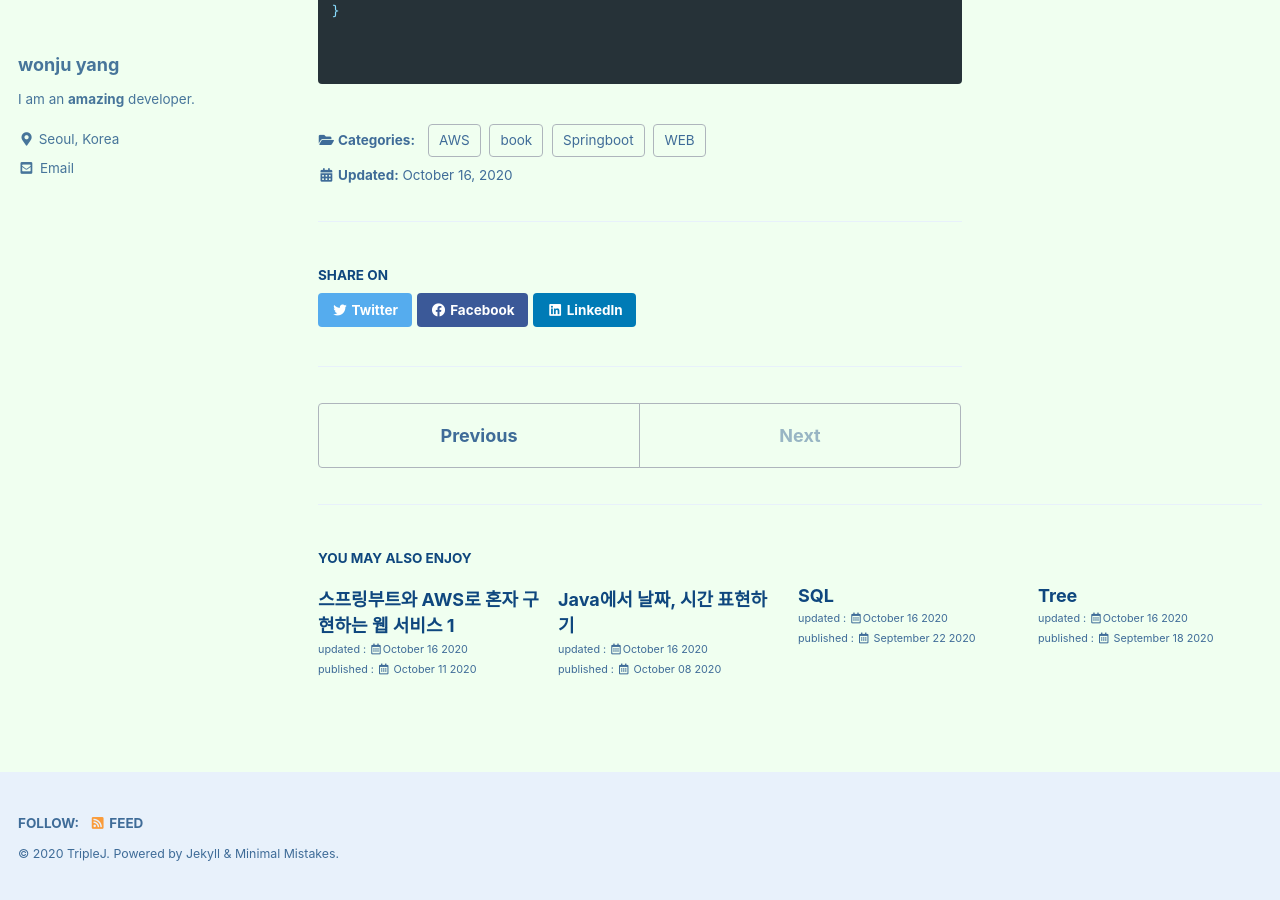
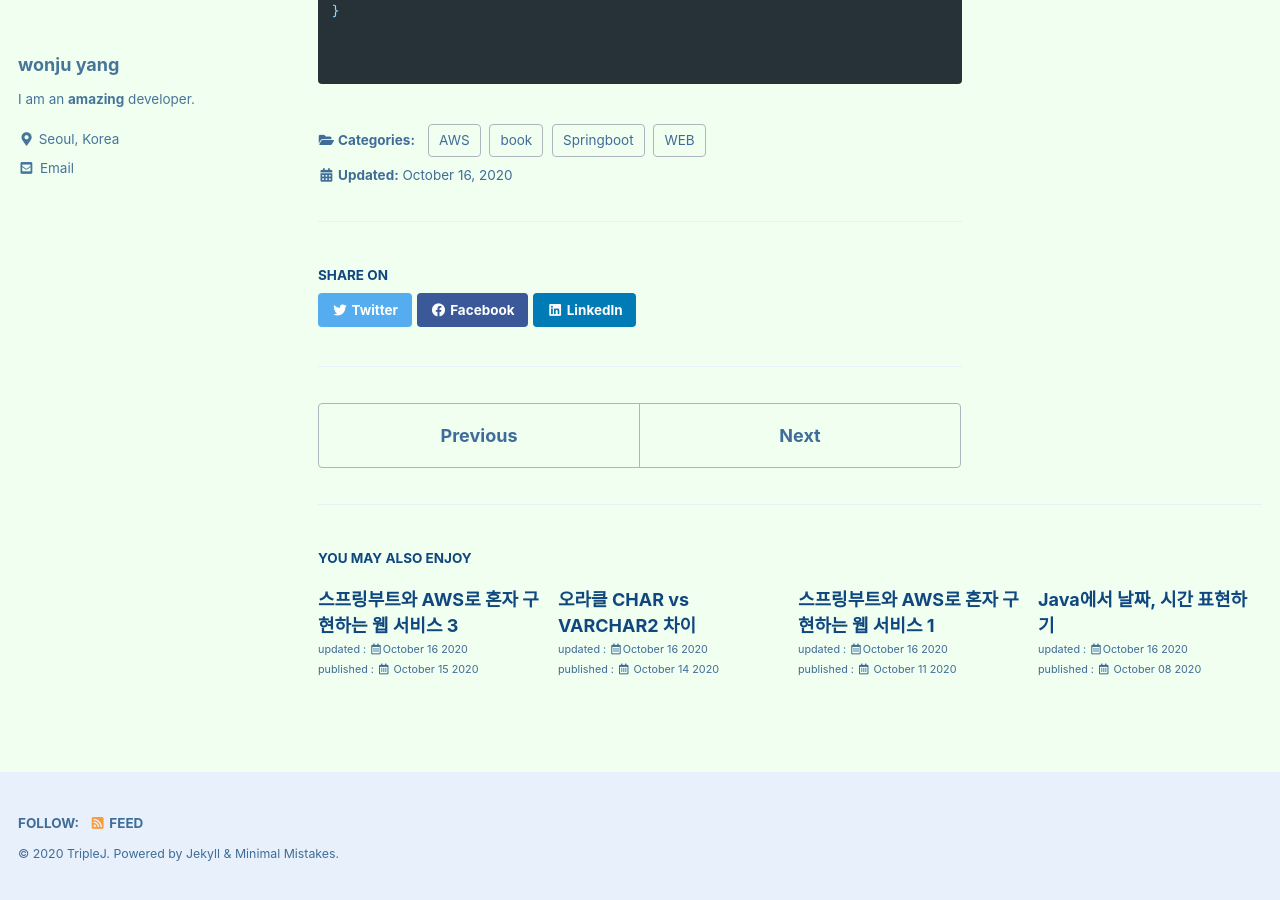
Before and after one commit to wonjuYang/wonjuYang.github.io, a Jekyll site: the page built from _posts/2020-10-12-spb_aws_2.md, in a window 1280 px wide and 900 px high, scrolled down 6608 px. Built offline with Jekyll 4.4.1, drawn with Linux system fonts in a browser that asks for light colours; cached includes are drawn as plain includes; some of the changed lines change nothing that is shown; some of the changed text lies outside the part shown.

Commit message:
spb_aws_3.md added

````diff
--- a/_posts/2020-10-12-spb_aws_2.md
+++ b/_posts/2020-10-12-spb_aws_2.md
@@ -8,7 +8,7 @@ last_modified_at: now
 <br/><br/><br/>
 
 
-# 2장 스프링 부트에서 테슽 코드를 작성하자
+# 2장 스프링 부트에서 테스트 코드를 작성하자
 <br/>
 
 ### 꼭 기억해야 할 것
--- /dev/null
+++ b/_posts/2020-10-14-Oracle_varchar2vschar.md
@@ -0,0 +1,25 @@
+---
+title: "오라클 CHAR vs VARCHAR2 차이"
+categories: Oracle datatype char varchar2
+date: 2020-10-14
+last_modified_at: now
+---
+
+
+# 데이터 타입
+## 1) CHAR(size) : 고정길이 문자열 데이터 타입, size보다 작은 크기의 문자열을 저장하면 남은 공간만큼 공백으로 채워넣어 원래 설정인 size만큼 메모리에 저장
+<br/>
+
+## ex) 주민번호, 제품 번호
+<br/> <br/>
+
+## 2)VARCHAR2(size) : 가변길이 문자열 데이터 타입, size보다 작은 크기의 문자열을 저장하면 빈 공간에 null을 넣어 원래 넣고자 한 문자열 크기만큼 메모리에 저장
+<br/>
+
+## ex) 문자열을 비교할 때
+<br/> <br/>
+
+
+
+
+# VARCHAR2는 저장하고자 했던 문자열만큼 저장되니 상관이 없지만 CHAR은 빈 공간만큼 공백을 채워서 저장해 비교연산 실행시 주의해야 한다
--- /dev/null
+++ b/_posts/2020-10-15-spb_aws_3.md
@@ -0,0 +1,190 @@
+---
+title: "스프링부트와 AWS로 혼자 구현하는 웹 서비스 3"
+categories: Springboot AWS WEB book
+date: 2020-10-15
+last_modified_at: now
+---
+
+<br/><br/><br/>
+
+
+# 3장 스프링부트에서 JPA로 데이터베이스 다뤄보자
+<br/>
+
+### 꼭 기억해야 할 것
+__Entity 클래스에서는 절대 Setter 메소드를 만들지 않는다 대신, @Builder를 통해 제공되는 빌더 클래스를 사용한다__ <br/>
+
+
+<br/><br/>
+
+## 1. JPA 소개
+    - JPA(Java Persistence API) : DB 테이블과 자바 객체 사이의 매핑을 처리해주는 ORM이란 기술의 표준 [출처](https://dev-troh.tistory.com/150)
+    - 개발자는 객체지향적으로 프로그래밍을 하고, JPA가 이를 관계형 데이터베이스에 맞게 SQL을 대신 생성해서 실행
+    - JPA는 인터페이스이고 이것을 사용하기 위해서는 구현체(ex) Hibernate, EcplipseLink)가 필요
+    - 구현체를 좀 더 쉽게 사용하고자 추상화 시킨 Spring Data JPA라는 모듈 사용
+    - 구현체 대신에 Spring Data JPA라는 모듈을 사용하는 이유 : 구현체(Hibernate가 낡아서 못 쓰게 되면) 교체의 용이성, 저장소(mongoDB 등을호) 교체의 용이성)
+
+
+<br/><br/>
+
+## 2. 프로젝트에 Spring Data Jpa 적용
+    - build.gradle에 의존성 등록
+
+
+```java
+buildscript{
+    ext {
+        springBootVersion = '2.1.7.RELEASE'
+    }
+    repositories {
+        mavenCentral()
+        jcenter()
+    }
+    dependencies {
+        classpath("org.springframework.boot:spring-boot-gradle-plugin:${springBootVersion}")
+    }
+}
+
+apply plugin: 'java'
+apply plugin: 'eclipse'
+apply plugin: 'org.springframework.boot'
+apply plugin: 'io.spring.dependency-management'
+
+
+group 'com.wonju.www'
+version '1.0-SNAPSHOT'
+sourceCompatibility = 1.8
+
+repositories {
+    mavenCentral()
+}
+
+dependencies {
+    compile('org.springframework.boot:spring-boot-starter-web')
+    compile('org.projectlombok:lombok')
+    compile('org.springframework.boot:spring-boot-starter-data-jpa') //추가된 부분 스프링부트용 Spring Data Jpa 추상화 라이브러리
+    compile('com.h2database:h2') //추가된 부분 인메모리 관계형 데이터베이스 별도의 설치 x 테스트용
+    testCompile('org.springframework.boot:spring-boot-starter-test')
+}
+
+
+
+```
+
+    - ~.springboot에 domain 패키지 생성 << 소프트웨어에 대한 요구사항 혹은 문제 영역
+    - domain 패키지에 posts 패키지 생성 -> posts 패키지에 Posts 클래스 추가
+
+```java
+package com.wonju.www.springboot.domain.posts;
+
+
+import lombok.Builder;
+import lombok.Getter;
+import lombok.NoArgsConstructor;
+
+import javax.persistence.*;
+
+@Getter // 클래스 내 모든 필드의 Getter 메소드 자동 생성
+@NoArgsConstructor //기본 생성자 자동 추가
+@Entity //이 클래스가 테이블과 링크됨을 나타냄
+public class Posts {
+
+    @Id //이게 해당 테이블의 PK이다
+    @GeneratedValue(strategy = GenerationType.IDENTITY) // PK의 생성규칙, GenerationType.IDENTITY => auto increment
+    private Long id;
+
+    @Column(length = 500, nullable = false) //테이블의 컬럼이다. 기본값 외에 추가로 변경이 필요한 옵션이 있어서 사용 VARCHAR2(255)가 기본인데 VARCHAR2(500)을 쓰겠다는 내용
+    private String title;
+
+    @Column(columnDefinition = "TEXT", nullable= false) //VARCHAR2가 아닌 TEXT를 쓰겠다
+    private String content;
+
+    private String author;
+
+    @Builder // 해당 클래스의 빌더 패턴 클래스를 생성
+    public Posts(String title, String content, String author ){
+        this.title = title;
+        this.content = content;
+        this.author = author;
+    }
+
+}
+
+
+```
+
+    - posts패키지에 Posts 클래스로 Database를 접근하게 해줄 JpaRepository interface 생성
+
+```java
+package com.wonju.www.springboot.domain.posts;
+
+import org.springframework.data.jpa.repository.JpaRepository;
+
+public interface PostRepository extends JpaRepository<Posts, Long> {
+
+}
+
+```
+
+    - JpaRepository<Entity클래스, PK타입> 만 상속하면 기본적이 CRUD 메소드가 자동으로 생성
+
+
+
+<br/><br/>
+
+## 3. Spring Data JPA 테스트 코드 작성하기
+    - test에 domain.posts 패키지 생성 -> PostsRepositoryTest 클래스 생성
+
+
+```java
+package com.wonju.www.springboot.domain.posts;
+
+import org.junit.After;
+import org.junit.Test;
+import org.junit.runner.RunWith;
+import org.springframework.beans.factory.annotation.Autowired;
+import org.springframework.boot.test.context.SpringBootTest;
+import org.springframework.test.context.junit4.SpringRunner;
+
+import java.util.List;
+
+import static org.assertj.core.api.Assertions.assertThat;
+
+@RunWith(SpringRunner.class)
+@SpringBootTest
+public class PostsRepositoryTest {
+
+    @Autowired
+    PostsRepository postsRepository;
+
+    @After //Junit에서 단위 테스트가 끝날 때마다 수행되는 메소드를 지정, 여러번 테스트를 할건데 H2에 데이터가 남아있으면 안 되서 delete를 해줌
+    public void cleanup(){
+        postsRepository.deleteAll();
+    }
+
+    @Test
+    public void 게시글저장_불러오기(){
+        //given
+        String title = "테스트 게시글";
+        String content = "테스트 본문";
+
+        postsRepository.save(Posts.builder(). //.save 테이블 posts에 insert/update 쿼리 실행 (id가 있으면 update 없으면 insert)
+                title(title)
+                .content(content)
+                .author("skaksdmlvn@hanmail.net")
+                .build());
+
+        //when
+        List<Posts> postsList = postsRepository.findAll(); //테이블 posts에 있는 모든 데이터 조회
+
+        //than
+        Posts posts = postsList.get(0);
+        assertThat(posts.getTitle()).isEqualTo(title);
+        assertThat(posts.getContent()).isEqualTo(content);
+
+    }
+}
+
+```
+
+<br/><br/>
````
